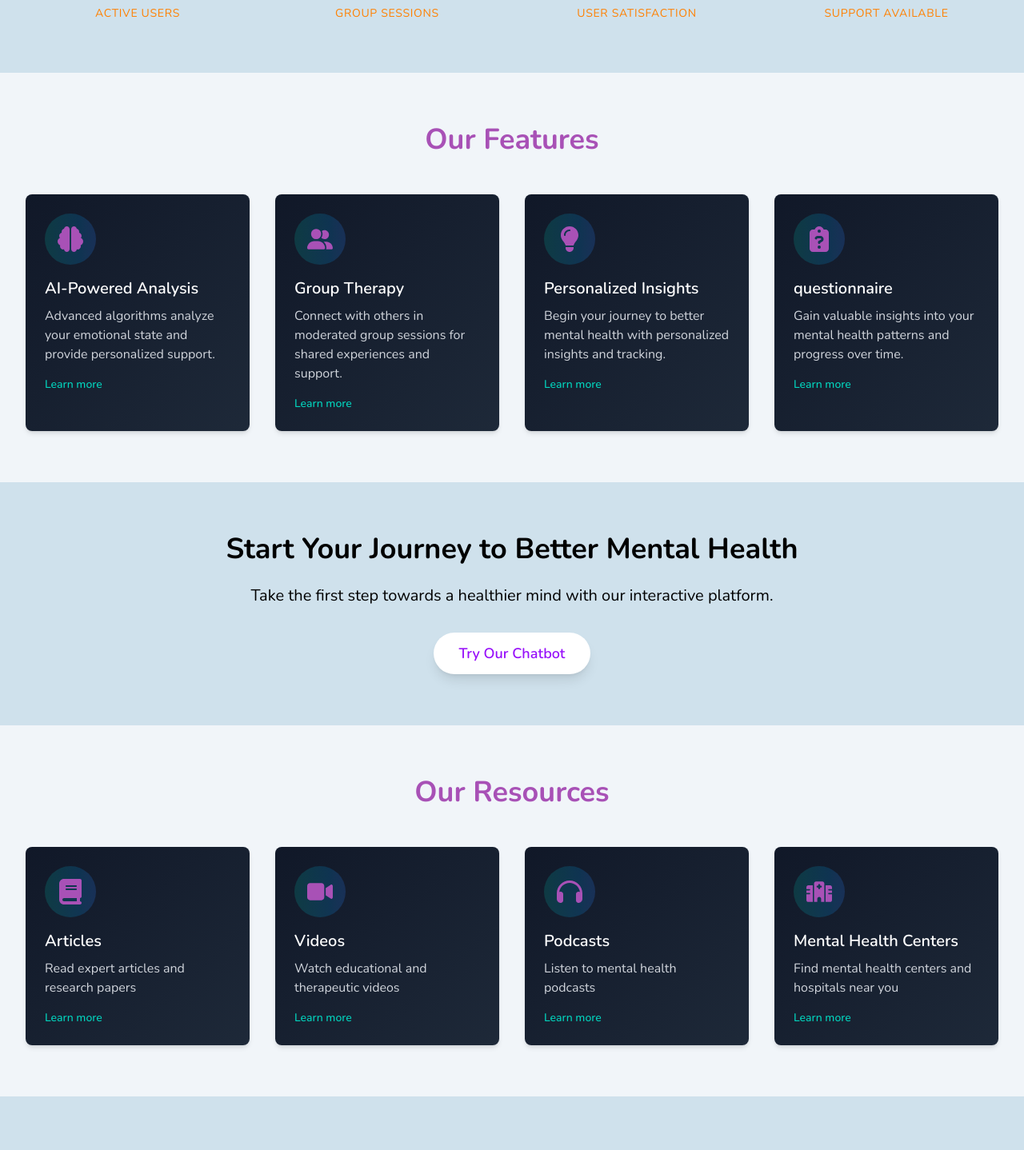
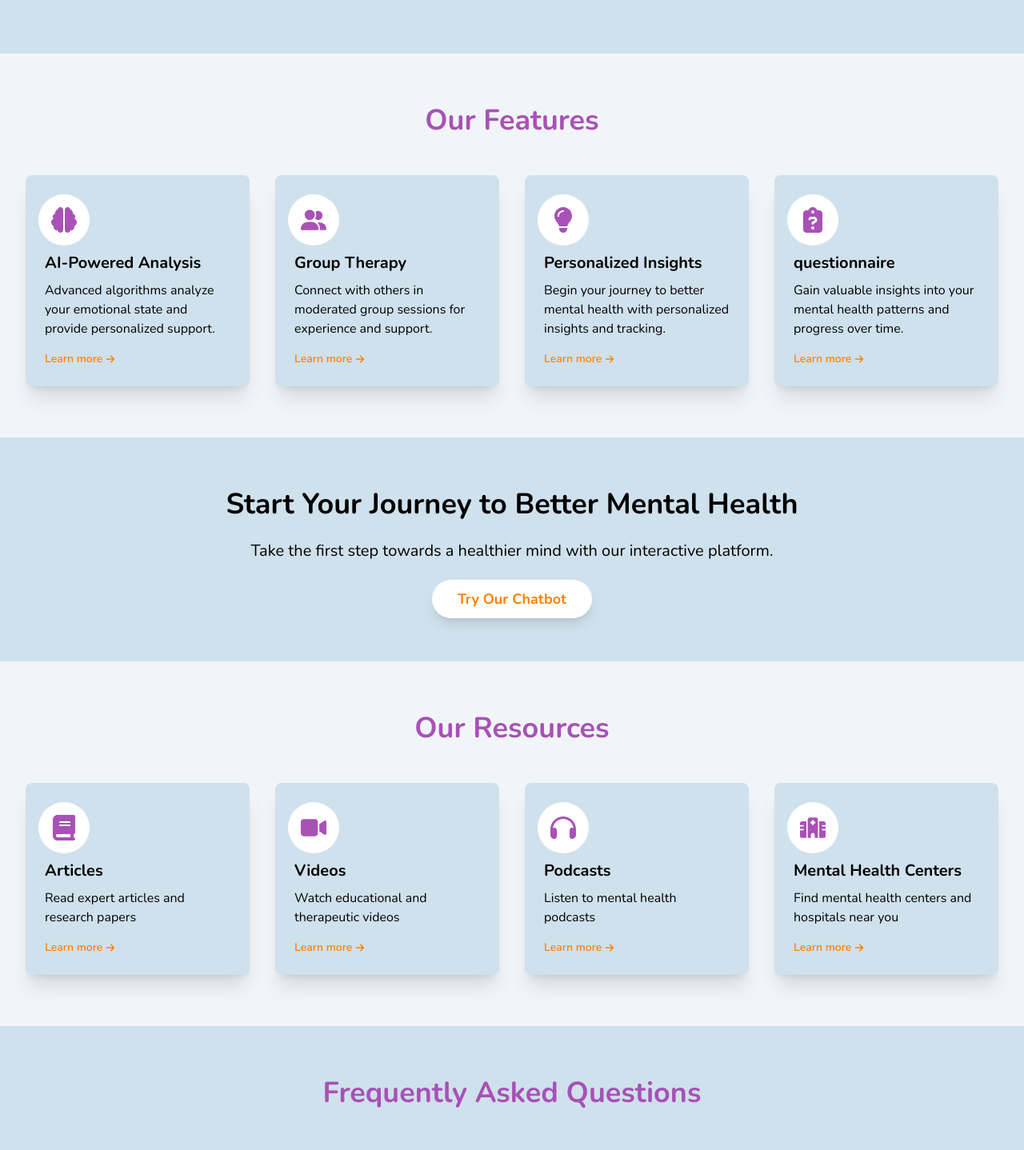
Before and after one commit to ahmed-ehab-reffat/mentally, a Next.js app: page / in a window 1280 px wide. Shown: the part 1346-2784 px from the top of the page at 80% size. Built offline with nearby package versions, Linux system fonts and the light colour scheme.

Commit message:
finish the home page css

```diff
--- a/app/globals.css
+++ b/app/globals.css
@@ -9,8 +9,8 @@
   --color-dark: #1e293b; /*navy*/
   --color-darker: #020817; /*black*/
 
-  --animate-slide-right: slide-right 1s ease-in-out;
-  --animate-slide-left: slide-left 1s ease-in-out;
+  --animate-slide-right: slide-right 0.5s ease-in-out;
+  --animate-slide-left: slide-left 0.5s ease-in-out;
 }
 
 @keyframes slide-right {
--- a/components/home/about.tsx
+++ b/components/home/about.tsx
@@ -4,10 +4,10 @@ export default function About() {
   return (
     <section id="about" className="">
       <div className="container mx-auto px-5 md:px-10 py-16 text-center">
-        <div className="inline-block p-4 rounded-full bg-light">
-          <Heart className="w-10 h-10 align-[-0.125em] fill-primary" />
+        <div className="inline-block p-3 rounded-full bg-light">
+          <Heart className="w-8 h-8 fill-primary" />
         </div>
-        <h2 className="text-3xl md:text-5xl text-primary font-light mt-6 mb-8">
+        <h2 className="text-3xl md:text-5xl text-primary font-light mt-4 mb-8">
           Interactive Mental Health
         </h2>
         <p className="md:text-xl leading-relaxed">
--- a/components/home/chatbot.tsx
+++ b/components/home/chatbot.tsx
@@ -2,8 +2,8 @@ import Link from "next/link";
 
 export default function Chatbot() {
   return (
-    <section id="chatbot" className="bg-light py-16 relative overflow-hidden">
-      <div className="container mx-auto px-4 text-center relative">
+    <section id="chatbot" className="bg-light py-16">
+      <div className="container mx-auto px-4 text-center">
         <div>
           <h2 className="text-4xl font-bold mb-6">
             Start Your Journey to Better Mental Health
@@ -12,14 +12,13 @@ export default function Chatbot() {
             Take the first step towards a healthier mind with our interactive
             platform.
           </p>
-          <div className="text-center">
-            <Link
-              href="/chat"
-              className="bg-white text-purple-600 px-8 py-3 rounded-full text-lg font-semibold hover:bg-gray-100 transition-all duration-300 shadow-lg inline-flex items-center justify-center"
-            >
-              Try Our Chatbot
-            </Link>
-          </div>
+
+          <Link
+            href="/chat"
+            className="bg-white px-8 py-3 text-lg font-bold text-secondry rounded-full shadow-lg cursor-pointer hover:bg-lighter duration-200"
+          >
+            Try Our Chatbot
+          </Link>
         </div>
       </div>
     </section>
--- a/components/home/faq.tsx
+++ b/components/home/faq.tsx
@@ -1,20 +1,55 @@
+"use client";
+
+import { useState } from "react";
+
+import { ArrowDown } from "../ui/icons";
+
 export default function FAQ() {
+  const [visibleAnswers, setVisibleAnswers] = useState<number[]>([]);
+  console.log(visibleAnswers);
+  function handleTrigger(index: number) {
+    setVisibleAnswers((prev) => {
+      if (!prev.includes(index)) {
+        return [...prev, index];
+      } else {
+        return prev.filter((element) => element != index);
+      }
+    });
+  }
   return (
     <section id="faq" className="bg-light">
       <div className="container mx-auto px-8 py-16">
-        <h2 className="text-4xl font-bold text-center mb-16 capitalize">
+        <h2 className="text-4xl font-bold text-primary text-center mb-16 capitalize">
           frequently asked questions
         </h2>
         <ul className="max-w-3xl mx-auto">
           {faqs.map((faq, index) => (
             <li
               key={index}
-              className="border border-gray-700 mb-4 rounded-lg overflow-hidden"
+              className="border border-secondry mb-4 rounded-lg overflow-hidden"
             >
-              <div className="px-6 py-4 hover:bg-lighter transition-colors">
-                <span className="text-left">{faq.question}</span>
+              <div
+                onClick={() => handleTrigger(index)}
+                className="px-6 py-4 font-bold cursor-pointer hover:bg-lighter hover:underline flex justify-between items-center duration-200"
+              >
+                {faq.question}
+
+                <ArrowDown
+                  className={`w-3 h-3 fill-secondry duration-200 ${
+                    visibleAnswers.includes(index) ? "rotate-180" : ""
+                  }`}
+                />
               </div>
-              <div className="px-6 pb-4 pt-2">{faq.answer}</div>
+              <div
+                id="answer"
+                className={`px-6 duration-400 transition-all ${
+                  visibleAnswers.includes(index)
+                    ? "max-h-28 py-4"
+                    : "max-h-0 py-0"
+                }`}
+              >
+                {faq.answer}
+              </div>
             </li>
           ))}
         </ul>
--- a/components/home/features.tsx
+++ b/components/home/features.tsx
@@ -1,28 +1,33 @@
 import Link from "next/link";
 
-import { Brain, Users, Lightbulb, ClipboardQuestion } from "../ui/icons";
+import {
+  Brain,
+  Users,
+  Lightbulb,
+  ClipboardQuestion,
+  ArrowRight,
+} from "../ui/icons";
 
 export default function Features() {
   return (
-    <section id="features" className="">
+    <section id="features">
       <div className="container mx-auto px-8 py-16">
         <h2 className="text-4xl font-bold text-center mb-12 text-primary">
           Our Features
         </h2>
-        <div className="grid grid-cols-1 md:grid-cols-2 lg:grid-cols-4 gap-8">
+        <div className="grid grid-cols-1 md:grid-cols-2 xl:grid-cols-4 gap-8">
           {features.map((feature, index) => (
             <div key={index}>
               <Link href={feature.href}>
-                <div className="bg-gradient-to-br from-gray-900 to-gray-800 p-6 rounded-lg shadow-md hover:shadow-xl transition-all duration-300 h-full">
-                  <div className="bg-gradient-to-r from-teal-500/20 to-blue-500/20 p-3 rounded-full w-16 h-16 flex items-center justify-center mb-4">
+                <div className="bg-light p-6 rounded-lg h-full shadow-xl">
+                  <div className="bg-white p-3 -ml-2 rounded-full w-16 h-16 flex items-center justify-center">
                     {feature.icon}
                   </div>
-                  <h3 className="text-xl font-semibold mb-2 text-white">
-                    {feature.title}
-                  </h3>
-                  <p className="text-gray-300">{feature.description}</p>
-                  <div className="mt-4 text-teal-400 flex items-center text-sm font-medium">
+                  <h3 className="text-xl font-bold my-2">{feature.title}</h3>
+                  <p>{feature.description}</p>
+                  <div className="mt-4 text-secondry flex items-center text-sm font-semibold">
                     Learn more
+                    <ArrowRight className="w-3 h-3 fill-secondry ml-1" />
                   </div>
                 </div>
               </Link>
@@ -51,7 +56,7 @@ const features: {
     icon: <Users className="w-8 h-8 fill-primary" />,
     title: "Group Therapy",
     description:
-      "Connect with others in moderated group sessions for shared experiences and support.",
+      "Connect with others in moderated group sessions for experience and support.",
     href: "/features/group-therapy",
   },
   {
--- a/components/home/newsletter.tsx
+++ b/components/home/newsletter.tsx
@@ -4,7 +4,7 @@ export default function Newsletter() {
   return (
     <section className="px-8 py-16">
       <div className="max-w-2xl mx-auto text-center bg-light p-8 rounded-xl border border-primary shadow-xl">
-        <div className="inline-block p-5 rounded-full bg-lighter">
+        <div className="inline-block p-5 rounded-full bg-white">
           <Envelope className="w-7 h-7 align-[-0.125em] fill-primary" />
         </div>
         <h2 className="text-3xl font-bold mb-4">Stay Updated</h2>
--- a/components/home/resources.tsx
+++ b/components/home/resources.tsx
@@ -1,5 +1,5 @@
 import Link from "next/link";
-import { Book, Video, Headphones, Hospital } from "../ui/icons";
+import { Book, Video, Headphones, Hospital, ArrowRight } from "../ui/icons";
 
 export default function Resources() {
   return (
@@ -8,20 +8,19 @@ export default function Resources() {
         <h2 className="text-4xl font-bold text-center mb-12 text-primary">
           Our Resources
         </h2>
-        <div className="grid grid-cols-1 md:grid-cols-2 lg:grid-cols-4 gap-8">
+        <div className="grid grid-cols-1 md:grid-cols-2 xl:grid-cols-4 gap-8">
           {resources.map((feature, index) => (
             <div key={index}>
               <Link href={feature.href}>
-                <div className="bg-gradient-to-br from-gray-900 to-gray-800 p-6 rounded-lg shadow-md hover:shadow-xl transition-all duration-300 h-full">
-                  <div className="bg-gradient-to-r from-teal-500/20 to-blue-500/20 p-3 rounded-full w-16 h-16 flex items-center justify-center mb-4">
+                <div className="bg-light p-6 rounded-lg h-full shadow-xl">
+                  <div className="bg-white p-3 -ml-2 rounded-full w-16 h-16 flex items-center justify-center">
                     {feature.icon}
                   </div>
-                  <h3 className="text-xl font-semibold mb-2 text-white">
-                    {feature.title}
-                  </h3>
-                  <p className="text-gray-300">{feature.description}</p>
-                  <div className="mt-4 text-teal-400 flex items-center text-sm font-medium">
+                  <h3 className="text-xl font-bold my-2">{feature.title}</h3>
+                  <p>{feature.description}</p>
+                  <div className="mt-4 text-secondry flex items-center text-sm font-semibold">
                     Learn more
+                    <ArrowRight className="w-3 h-3 fill-secondry ml-1" />
                   </div>
                 </div>
               </Link>
@@ -40,25 +39,25 @@ const resources: {
   href: string;
 }[] = [
   {
-    icon: <Book className="w-8 h-8 align-[-0.125em] fill-primary" />,
+    icon: <Book className="w-8 h-8 fill-primary" />,
     title: "Articles",
     description: "Read expert articles and research papers",
     href: "/resources/articles",
   },
   {
-    icon: <Video className="w-8 h-8 align-[-0.125em] fill-primary" />,
+    icon: <Video className="w-8 h-8 fill-primary" />,
     title: "Videos",
     description: "Watch educational and therapeutic videos",
     href: "/resources/videos",
   },
   {
-    icon: <Headphones className="w-8 h-8 align-[-0.125em] fill-primary" />,
+    icon: <Headphones className="w-8 h-8 fill-primary" />,
     title: "Podcasts",
     description: "Listen to mental health podcasts",
     href: "/resources/podcasts",
   },
   {
-    icon: <Hospital className="w-8 h-8 align-[-0.125em] fill-primary" />,
+    icon: <Hospital className="w-8 h-8 fill-primary" />,
     title: "Mental Health Centers",
     description: "Find mental health centers and hospitals near you",
     href: "/resources/centers",
--- a/components/home/testimonials.tsx
+++ b/components/home/testimonials.tsx
@@ -12,7 +12,7 @@ export default function Testimonial() {
               className="bg-light p-6 rounded-lg shadow-xl border border-primary"
             >
               <div className="flex items-center">
-                <div className="w-12 h-12 rounded-full bg-lighter flex items-center justify-center text-primary font-bold">
+                <div className="w-12 h-12 rounded-full bg-white flex items-center justify-center text-primary font-bold">
                   {testimonial.author.charAt(0)}
                 </div>
                 <div className="ml-5">
```
Also changed, not shown: components/header.tsx (+5 -2 lines), components/ui/icons.tsx (+16 -0 lines).
